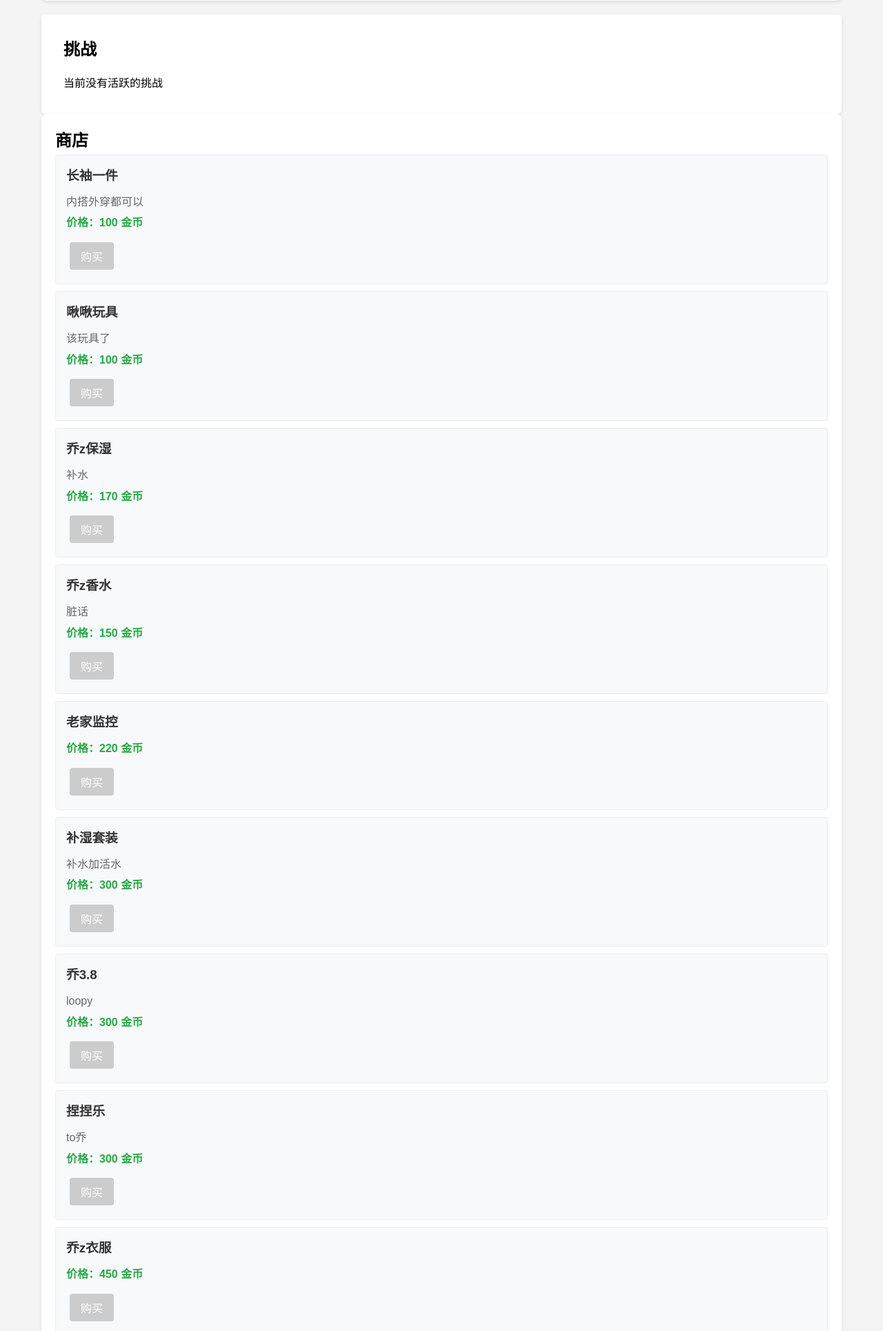
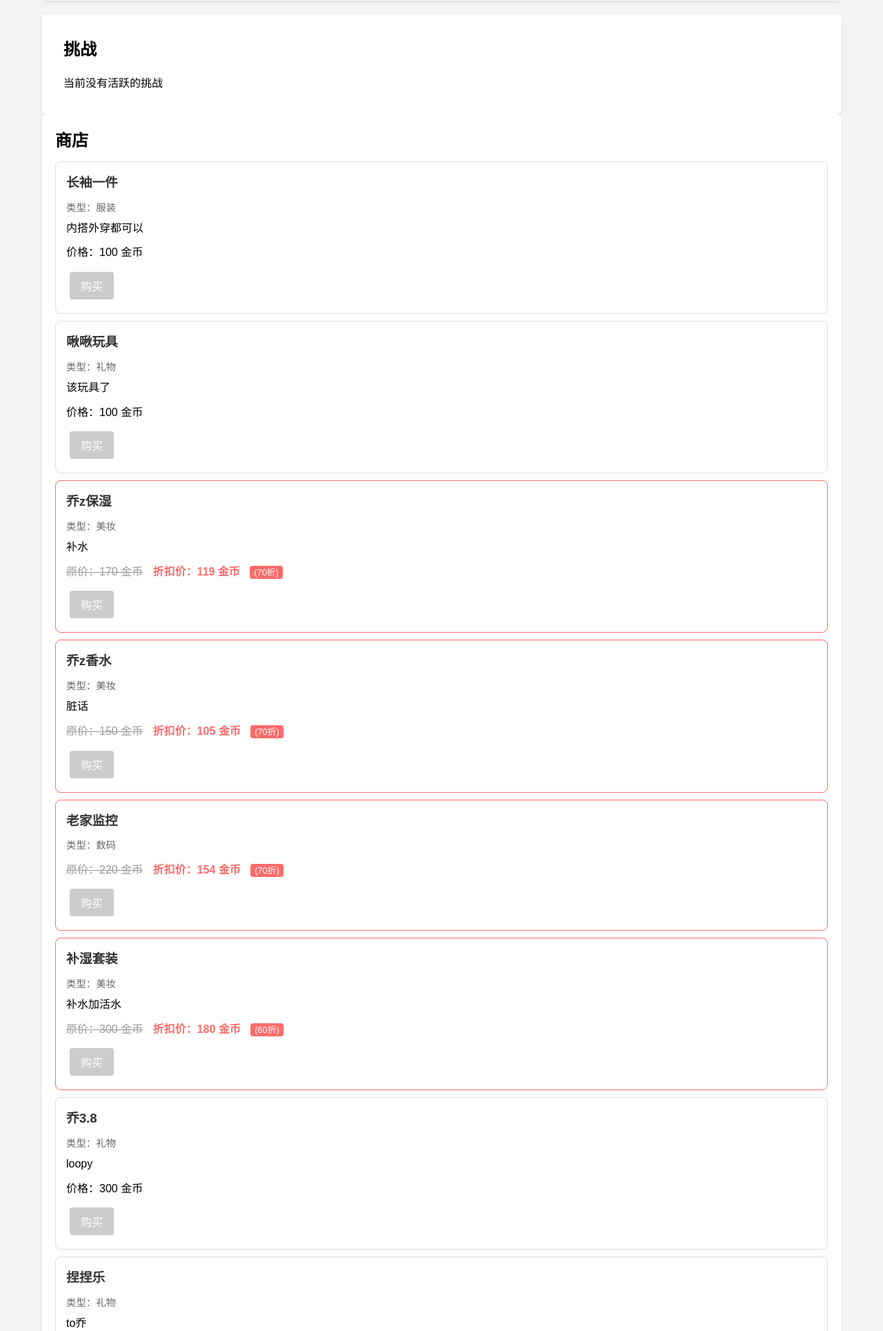
Before and after one commit to sumaliqinghua/gametodo, a Flask app: page / in a window 1280 px wide. Shown: the part 1164-3093 px from the top of the page at 69% size. Run offline with Flask 3, Linux system fonts and the light colour scheme; data that the repository does not hold is empty; parts of the project's set-up code (start-up, migrations or seed data) failed here and were passed over.

Commit message:
feat: 显示折扣和类型

```diff
--- a/app.py
+++ b/app.py
@@ -1,6 +1,6 @@
 from flask import Flask, render_template, jsonify, request
 from flask_cors import CORS
-from tomatoes import TomatoTimer, record_tomatoes, show_today_stats, show_products
+from tomatoes import TomatoTimer, record_tomato, show_today_stats, show_products
 from Challenge import Challenge, load_challenges, create_random_challenge
 from User import User
 import json
--- a/product.py
+++ b/product.py
@@ -227,7 +227,8 @@ def CanBuyOne(cash):
 def show_products():
     """显示商品列表
     Returns:
-        list: 商品列表，每个商品包含 name, description, price 字段
+        list: 商品列表，包含 name, description, price, type, discountCoefficient 字段，
+             对于折扣商品还会显示折扣价
     """
     try:
         with open('json/product.json', 'r', encoding='utf-8') as f:
@@ -238,11 +239,19 @@ def show_products():
             products = []
             for product in data:
                 if not product.get('purchaseTime') and not product.get('writeoffTime'):
-                    products.append({
+                    product_info = {
                         'name': product['name'],
                         'description': product.get('comments', ''),
-                        'price': float(product['price'])  # 确保价格是浮点数
-                    })
+                        'price': float(product['price']),  # 确保价格是浮点数
+                        'type': product.get('type', '未分类'),
+                        'discountCoefficient': product.get('discountCoefficient', 1.0)
+                    }
+
+                    # 如果是折扣商品，添加折扣价
+                    if product.get('discountCoefficient', 1.0) < 1.0:
+                        product_info['discountPrice'] = round(product_info['price'] * product_info['discountCoefficient'], 2)
+
+                    products.append(product_info)
 
             logger.info(f"Processed products: {products}")  # 添加处理后的数据日志
             return products
--- a/static/css/style.css
+++ b/static/css/style.css
@@ -179,12 +179,18 @@ button[type="submit"]:hover {
     margin-bottom: 20px;
 }
 
+/* 商品列表样式 */
 .product-item {
-    background-color: #f8f9fa;
-    border: 1px solid #e9ecef;
-    border-radius: 4px;
+    border: 1px solid #ddd;
     padding: 15px;
-    margin-bottom: 10px;
+    margin: 10px 0;
+    border-radius: 8px;
+    background-color: #fff;
+    transition: all 0.3s ease;
+}
+
+.product-item:hover {
+    box-shadow: 0 2px 8px rgba(0,0,0,0.1);
 }
 
 .product-item h3 {
@@ -192,31 +198,55 @@ button[type="submit"]:hover {
     color: #333;
 }
 
-.product-item p {
+.product-item .type {
+    color: #666;
+    font-size: 0.9em;
     margin: 5px 0;
-    color: #666;
 }
 
 .product-item .price {
+    margin: 10px 0;
+}
+
+.product-item.has-discount {
+    border-color: #ff6b6b;
+}
+
+.product-item .original-price {
+    color: #999;
+    text-decoration: line-through;
+    margin-right: 10px;
+}
+
+.product-item .discount-price {
+    color: #ff6b6b;
     font-weight: bold;
-    color: #28a745;
+    margin-right: 10px;
+}
+
+.product-item .discount-rate {
+    background-color: #ff6b6b;
+    color: white;
+    padding: 2px 6px;
+    border-radius: 4px;
+    font-size: 0.8em;
 }
 
 .product-item button {
-    background-color: #007bff;
+    background-color: #4CAF50;
     color: white;
     border: none;
+    padding: 8px 16px;
     border-radius: 4px;
-    padding: 8px 16px;
     cursor: pointer;
-    margin-top: 10px;
+    transition: background-color 0.3s;
 }
 
 .product-item button:hover {
-    background-color: #0056b3;
+    background-color: #45a049;
 }
 
 .product-item button:disabled {
-    background-color: #ccc;
+    background-color: #cccccc;
     cursor: not-allowed;
 }
--- a/static/js/main.js
+++ b/static/js/main.js
@@ -243,17 +243,29 @@ async function fetchProducts() {
                 return;
             }
 
-            const productsHtml = data.products.map(product => `
-                <div class="product-item">
+            const productsHtml = data.products.map(product => {
+                const hasDiscount = product.discountCoefficient < 1.0;
+                const priceDisplay = hasDiscount ?
+                    `<p class="price">
+                        <span class="original-price">原价：${product.price} 金币</span>
+                        <span class="discount-price">折扣价：${product.discountPrice} 金币</span>
+                        <span class="discount-rate">(${(product.discountCoefficient * 100).toFixed(0)}折)</span>
+                    </p>` :
+                    `<p class="price">价格：${product.price} 金币</p>`;
+
+                return `
+                    <div class="product-item ${hasDiscount ? 'has-discount' : ''}">
                         <h3>${product.name}</h3>
+                        <p class="type">类型：${product.type}</p>
                         <p>${product.description || ''}</p>
-                    <p class="price">价格：${product.price} 金币</p>
+                        ${priceDisplay}
                         <button onclick="buyProduct('${product.name}')"
-                            ${!userInfo || userInfo.coins < product.price ? 'disabled' : ''}>
+                                ${!userInfo || userInfo.coins < (hasDiscount ? product.discountPrice : product.price) ? 'disabled' : ''}>
                             购买
                         </button>
                     </div>
-            `).join('');
+                `;
+            }).join('');
 
             productsList.innerHTML = productsHtml;
         } else {
```
Lines whose indentation alone changed are shown as unchanged.
